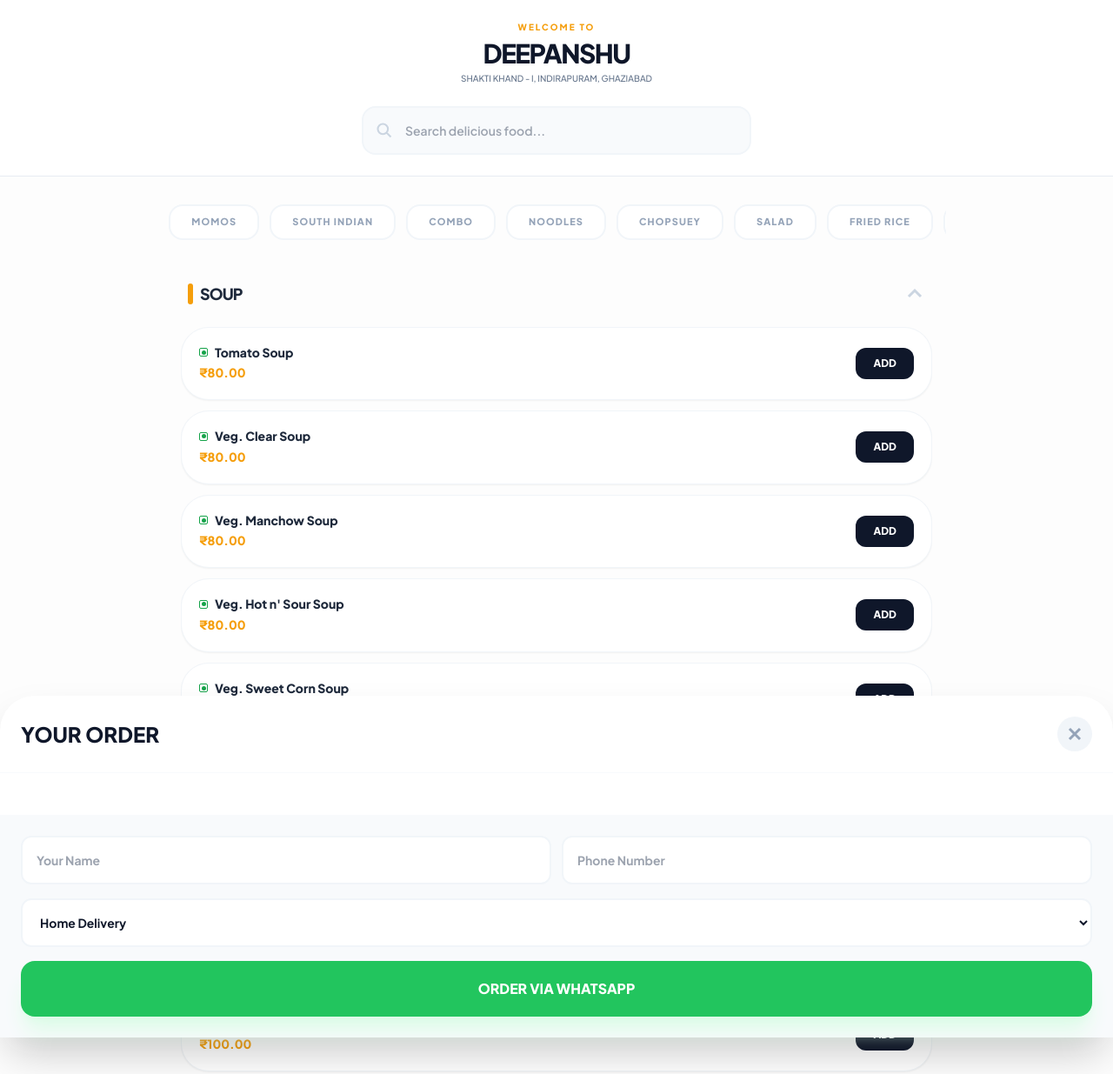
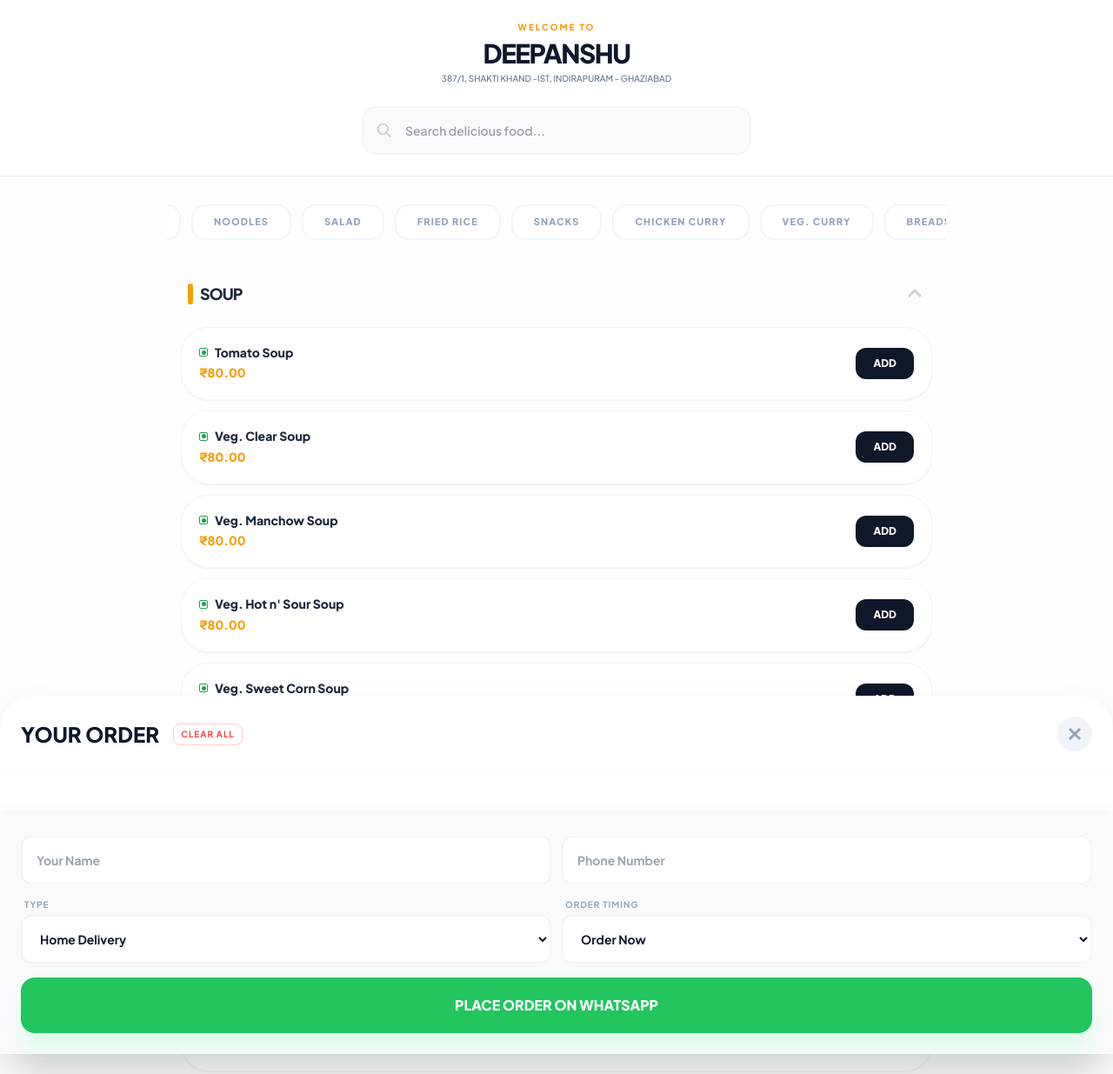
Before and after one commit to Htmrgit/Deepanshu-Restaurant, a plain HTML site: page hdmenu.html in a window 1280 px wide. Shown: the top 1235 px of the page at 87% size. Drawn offline with nearby package versions, Linux system fonts and the light colour scheme.

Commit message:
Update hdmenu.html

```diff
--- a/hdmenu.html
+++ b/hdmenu.html
@@ -76,7 +76,7 @@
             <div class="flex flex-col items-center text-center mb-6">
                 <span class="text-[10px] font-extrabold text-amber-500 uppercase tracking-[0.2em] mb-1">Welcome To</span>
                 <h1 class="text-3xl font-extrabold tracking-tighter uppercase text-slate-900">Deepanshu</h1>
-                <p class="text-[10px] text-slate-500 font-medium mt-1 uppercase">Shakti Khand - I, Indirapuram, Ghaziabad</p>
+                <p class="text-[10px] text-slate-500 font-medium mt-1 uppercase">387/1, SHAKTI KHAND -Ist, Indirapuram - Ghaziabad</p>
             </div>
 
             <div class="relative max-w-md mx-auto">
@@ -132,23 +132,47 @@
     <div id="cartPanelOverlay" class="modal-overlay fixed inset-0 z-50"></div>
     <div id="cartPanel" class="fixed bottom-0 inset-x-0 z-[55] bg-white rounded-t-[2.5rem] shadow-2xl max-h-[90vh] flex flex-col">
         <div class="p-6 border-b border-slate-50 flex justify-between items-center">
+            <div class="flex items-center gap-4">
                 <h2 class="text-2xl font-black text-slate-900 uppercase">Your Order</h2>
+                <button onclick="clearAllCart()" class="text-[10px] font-bold text-red-500 border border-red-200 px-2 py-1 rounded-lg uppercase tracking-widest">Clear All</button>
+            </div>
             <button onclick="toggleCart(false)" class="bg-slate-100 p-2 rounded-full text-slate-400"><svg class="w-6 h-6" fill="none" stroke="currentColor" viewBox="0 0 24 24"><path d="M6 18L18 6M6 6l12 12" stroke-width="3"/></svg></button>
         </div>
 
         <div id="cartItems" class="flex-1 overflow-y-auto p-6 space-y-4"></div>
 
-        <div class="p-6 bg-slate-50 space-y-4">
+        <div class="p-6 bg-slate-50 space-y-4 shadow-[0_-4px_10px_rgba(0,0,0,0.05)]">
+            <!-- User Info -->
             <div class="grid grid-cols-2 gap-3">
                 <input type="text" id="orderName" placeholder="Your Name" class="w-full p-4 rounded-xl border-2 border-slate-100 font-bold text-sm outline-none focus:border-amber-400">
                 <input type="tel" id="orderPhone" placeholder="Phone Number" class="w-full p-4 rounded-xl border-2 border-slate-100 font-bold text-sm outline-none focus:border-amber-400">
             </div>
+
+            <!-- Timing Selection -->
+            <div class="grid grid-cols-2 gap-3">
+                <div class="flex flex-col gap-1">
+                    <label class="text-[10px] font-bold text-slate-400 uppercase tracking-widest ml-1">Type</label>
                     <select id="orderType" class="w-full p-4 rounded-xl border-2 border-slate-100 font-bold text-sm outline-none bg-white">
                         <option value="Delivery">Home Delivery</option>
-                <option value="Pickup">Takeaway / Pickup</option>
+                        <option value="Pickup">Pickup</option>
                     </select>
+                </div>
+                <div class="flex flex-col gap-1">
+                    <label class="text-[10px] font-bold text-slate-400 uppercase tracking-widest ml-1">Order Timing</label>
+                    <select id="scheduleType" onchange="toggleScheduleInput()" class="w-full p-4 rounded-xl border-2 border-slate-100 font-bold text-sm outline-none bg-white">
+                        <option value="Immediate">Order Now</option>
+                        <option value="Scheduled">Schedule Later</option>
+                    </select>
+                </div>
+            </div>
+
+            <!-- Schedule Input -->
+            <div id="scheduleInputContainer" class="hidden animate-pulse">
+                 <input type="datetime-local" id="scheduleTime" class="w-full p-4 rounded-xl border-2 border-amber-200 bg-amber-50 font-bold text-sm outline-none">
+            </div>
+
             <button onclick="placeOrder()" class="w-full bg-green-500 hover:bg-green-600 text-white font-black py-5 rounded-2xl flex items-center justify-center gap-3 shadow-xl shadow-green-100 transition-all active:scale-95">
-                ORDER VIA WHATSAPP
+                PLACE ORDER ON WHATSAPP
             </button>
         </div>
     </div>
@@ -207,14 +231,9 @@
                 { "name": "Paneer Masala Dosa", "price": "170.00" },
                 { "name": "Onion Masala Dosa", "price": "160.00" },
                 { "name": "Deepanshu Special Dosa", "price": "190.00" },
-                { "name": "Rava Masala Dosa", "price": "160.00" },
-                { "name": "Rava Paneer Dosa", "price": "180.00" },
                 { "name": "Veg. Uttapam", "price": "140.00" },
                 { "name": "Onion Uttapam", "price": "130.00" },
-                { "name": "Tomato Uttapam", "price": "130.00" },
-                { "name": "Onion Tomato Uttapam", "price": "150.00" },
                 { "name": "Paneer Uttapam", "price": "170.00" },
-                { "name": "Deepanshu Special Uttapam", "price": "180.00" },
                 { "name": "Sambar Vada (2 PCS)", "price": "120.00" },
                 { "name": "South Indian Platter", "price": "390.00" },
                 { "name": "Sambar Idli (2 PCS)", "price": "120.00" },
@@ -226,90 +245,42 @@
               "items": [
                 { "name": "Pav Bhaji 2 Pcs", "price": "130.00" },
                 { "name": "Veg. Manchurian + Noodles", "price": "230.00" },
-                { "name": "Veg. Manchurian + Veg. Fried Rice", "price": "240.00" },
                 { "name": "Rajma + Chawal", "price": "240.00" },
                 { "name": "Chhole + Chawal", "price": "240.00" },
                 { "name": "Dal + Chawal", "price": "220.00" },
-                { "name": "Keema Nan (2 Pc.) + Gravy (Mutton)", "price": "250.00" },
-                { "name": "Stuff Nan (2 Pc.) + Gravy", "price": "210.00" },
-                { "name": "Paneer Nan (2 Pc.) + Gravy", "price": "240.00" },
-                { "name": "Chicken Chilli W / Fried Rice", "price": "280.00" },
-                { "name": "Chicken Chilli W / Noodles", "price": "270.00" },
-                { "name": "Chilli Paneer W / Fried Rice", "price": "260.00" },
-                { "name": "Chilli Paneer W / Noodles", "price": "260.00" }
+                { "name": "Keema Nan + Gravy", "price": "250.00" },
+                { "name": "Stuff Nan + Gravy", "price": "210.00" },
+                { "name": "Paneer Nan + Gravy", "price": "240.00" }
               ]
             },
             {
               "category": "NOODLES",
               "items": [
                 { "name": "Veg. Noodles", "price": {"Full": "180.00", "Half": "100.00"} },
-                { "name": "Veg. Noodles with Garlic", "price": {"Full": "190.00", "Half": "100.00"} },
                 { "name": "Hakka Noodles", "price": {"Full": "180.00", "Half": "100.00"} },
                 { "name": "Paneer Noodles", "price": {"Full": "210.00", "Half": "110.00"} },
                 { "name": "Egg Noodles", "price": {"Full": "220.00", "Half": "125.00"} },
-                { "name": "Chicken Noodles", "price": {"Full": "230.00", "Half": "125.00"} },
-                { "name": "Veg. Singapuri Noodles", "price": {"Full": "200.00", "Half": "120.00"} },
-                { "name": "Chicken Singapuri Noodles", "price": {"Full": "230.00", "Half": "130.00"} },
-                { "name": "Veg. Schezwan Noodles", "price": {"Full": "200.00", "Half": "110.00"} },
-                { "name": "Chicken Schezwan Noodles", "price": {"Full": "230.00", "Half": "130.00"} }
+                { "name": "Chicken Noodles", "price": {"Full": "230.00", "Half": "125.00"} }
               ]
             },
-            { "category": "CHOPSUEY", "items": [{ "name": "Veg. Chopsuey", "price": "160.00" }, { "name": "Chinese Chopsuey (Non Veg)", "price": "180.00" }] },
             { "category": "SALAD", "items": [{ "name": "Green Salad", "price": "65.00" }, { "name": "Onion Salad", "price": "55.00" }, { "name": "Kachumber Salad", "price": "60.00" }] },
             {
               "category": "FRIED RICE",
               "items": [
-                { "name": "Mater Mushrrom Fried Rice", "price": {"Full": "220.00", "Half": "125.00"} },
                 { "name": "Veg. Fried Rice", "price": {"Full": "200.00", "Half": "120.00"} },
                 { "name": "Paneer Fried Rice", "price": {"Full": "220.00", "Half": "130.00"} },
                 { "name": "Egg. Fried Rice", "price": {"Full": "240.00", "Half": "130.00"} },
-                { "name": "Chicken Fried Rice", "price": {"Full": "240.00", "Half": "140.00"} },
-                { "name": "Veg. Schezwan Fried Rice", "price": {"Full": "210.00", "Half": "130.00"} },
-                { "name": "Chicken Schezwan Fried Rice", "price": {"Full": "250.00", "Half": "140.00"} }
+                { "name": "Chicken Fried Rice", "price": {"Full": "240.00", "Half": "140.00"} }
               ]
             },
             {
-              "category": "SNACKS (Gravy)",
+              "category": "SNACKS",
               "items": [
                 { "name": "Chilli Paneer", "price": {"Full": "310.00", "Half": "170.00"} },
-                { "name": "Paneer Manchurian", "price": {"Full": "290.00", "Half": "160.00"} },
                 { "name": "Veg. Manchurian", "price": {"Full": "240.00", "Half": "130.00"} },
                 { "name": "Chicken Chilli B/L", "price": {"Full": "440.00", "Half": "270.00"} },
-                { "name": "Chicken Manchurian B/L", "price": {"Full": "430.00", "Half": "270.00"} }
-              ]
-            },
-            {
-              "category": "SNACKS (Dry)",
-              "items": [
                 { "name": "Chicken Lollipop", "price": {"Full": "400.00", "Half": "260.00"} },
-                { "name": "Chicken Wings (Crispy)", "price": {"Full": "370.00", "Half": "210.00"} },
-                { "name": "Chilli Soya Chap", "price": "240.00" },
-                { "name": "Mushroom Chilli", "price": "240.00" },
-                { "name": "French Fry (500 Ml)", "price": "130.00" },
-                { "name": "Chilli Potato", "price": {"Full": "220.00", "Half": "120.00"} },
-                { "name": "Honey Chilli Potato", "price": {"Full": "230.00", "Half": "130.00"} },
-                { "name": "Veg. Spring Roll (8 Pc.)", "price": "150.00" }
-              ]
-            },
-            { "category": "DAHI & RAITA", "items": [{ "name": "Plain Dahi", "price": "90.00" }, { "name": "Aloo Raita", "price": "100.00" }, { "name": "Mix Raita", "price": "110.00" }, { "name": "Pineapple Raita", "price": "120.00" }] },
-            {
-              "category": "RICE & BIRYANI",
-              "items": [
-                { "name": "Steam Rice", "price": {"Full": "100.00", "Half": "55.00"} },
-                { "name": "Zeera Rice", "price": "110.00" },
-                { "name": "Veg. Pulao", "price": "170.00" },
-                { "name": "Veg. Biryani With Raita", "price": {"Full": "200.00", "Half": "120.00"} },
-                { "name": "Chicken Biryani With Gravy", "price": {"Full": "260.00", "Half": "155.00"} },
-                { "name": "Mutton Biryani With Gravy", "price": {"Full": "300.00", "Half": "175.00"} }
-              ]
-            },
-            {
-              "category": "MUTTON CURRY",
-              "items": [
-                { "name": "Rara Mutton", "price": {"Full-4Pcs": "670.00", "Half-2Pcs": "330.00"} },
-                { "name": "Mutton Masala", "price": {"Full": "550.00", "Half": "280.00"} },
-                { "name": "Mutton Curry", "price": {"Full": "530.00", "Half": "270.00"} },
-                { "name": "Keema Meat", "price": "580.00" }
+                { "name": "Chilli Potato", "price": {"Full": "220.00", "Half": "120.00"} }
               ]
             },
             {
@@ -317,69 +288,22 @@
               "items": [
                 { "name": "Chicken Rara", "price": {"Full-8PC": "730.00", "Half-4PC": "460.00", "Qtr-2PC": "290.00"} },
                 { "name": "Butter Chicken", "price": {"Full-8PC": "645.00", "Half-4PC": "460.00", "Qtr-2PC": "280.00"} },
-                { "name": "Kadhai Chicken", "price": {"Full-8PC": "625.00", "Half-4PC": "420.00", "Qtr-2PC": "280.00"} },
-                { "name": "Egg Curry", "price": {"Full-8PC": "555.00", "Half-4PC": "280.00"} }
+                { "name": "Handi Chicken", "price": {"Full-8PC": "725.00", "Half-4PC": "470.00"} }
               ]
             },
-            {
-              "category": "BONELESS CHICKEN",
-              "items": [
-                { "name": "Chicken Tikka Masala BL", "price": {"Full-12PC": "700.00", "Half-6PC": "460.00"} },
-                { "name": "Butter Chicken BL", "price": {"Full-12PC": "710.00", "Half-6PC": "470.00"} },
-                { "name": "Chicken Lababdar BL", "price": {"Full-12PC": "720.00", "Half-6PC": "490.00"} }
-              ]
-            },
-            {
-              "category": "SOYA CHAP",
-              "items": [
-                { "name": "Soya Malai Chap Stuffed", "price": {"Full": "280.00", "Half": "150.00"} },
-                { "name": "Afgani Malai Chap", "price": {"Full": "290.00", "Half": "150.00"} },
-                { "name": "Masala Chap", "price": {"Full": "250.00", "Half": "130.00"} }
-              ]
-            },
-            {
-              "category": "MUSHROOM & PANEER",
-              "items": [
-                { "name": "Paneer Tikka", "price": {"Full-8Pcs": "290.00", "Half-4Pcs": "150.00"} },
-                { "name": "Mushroom Tikka", "price": "270.00" },
-                { "name": "Veg Platter", "price": "430.00" }
-              ]
-            },
-            {
-              "category": "NON-VEG STARTERS",
-              "items": [
-                { "name": "Tandoor Chicken", "price": {"Full-8Pcs": "580.00", "Half-4Pcs": "300.00"} },
-                { "name": "Chicken Tikka", "price": {"Full": "390.00", "Half": "200.00"} },
-                { "name": "Chicken Seek Kabab", "price": {"Full": "280.00", "Half": "150.00"} }
-              ]
-            },
-            { "category": "ROLL", "items": [{ "name": "Paneer Tikka Roll", "price": "190.00" }, { "name": "Chicken Tikka Roll", "price": "200.00" }] },
             {
               "category": "VEG. CURRY",
               "items": [
                 { "name": "Dal Makhani", "price": {"Full": "275.00", "Half": "155.00"} },
                 { "name": "Paneer Butter Masala", "price": {"Full": "295.00", "Half": "165.00"} },
                 { "name": "Shahi Paneer", "price": {"Full": "285.00", "Half": "165.00"} },
-                { "name": "Kadhai Paneer", "price": {"Full": "295.00", "Half": "165.00"} },
-                { "name": "Malai Kofta", "price": "275.00" },
-                { "name": "Mix Veg.", "price": {"Full": "255.00", "Half": "135.00"} }
-              ]
-            },
-            {
-              "category": "THALI",
-              "items": [
-                { "name": "Special Thali", "price": "255.00" },
-                { "name": "General Thali", "price": "160.00" }
+                { "name": "Kadhai Paneer", "price": {"Full": "295.00", "Half": "165.00"} }
               ]
             },
             {
               "category": "BREADS",
               "items": [
-                { "name": "Plain Chapati (Tawa)", "price": "12.00" },
-                { "name": "Butter Chapati (Tawa)", "price": "14.00" },
-                { "name": "Plain Roti (Tandoor)", "price": "22.00" },
                 { "name": "Butter Roti (Tandoor)", "price": "25.00" },
-                { "name": "Plain Nan", "price": "45.00" },
                 { "name": "Butter Nan", "price": "55.00" },
                 { "name": "Lachha Paratha", "price": "55.00" },
                 { "name": "Paneer Nan", "price": "70.00" },
@@ -393,6 +317,15 @@
         const menuContent = document.getElementById('menuContent');
         const categoryTabs = document.getElementById('categoryTabs');
         const searchInput = document.getElementById('searchInput');
+
+        // Load saved user info
+        window.onload = () => {
+            const savedName = localStorage.getItem('deepanshu_name');
+            const savedPhone = localStorage.getItem('deepanshu_phone');
+            if (savedName) document.getElementById('orderName').value = savedName;
+            if (savedPhone) document.getElementById('orderPhone').value = savedPhone;
+            renderMenu();
+        };
 
         function isNonVeg(name) {
             const nvKeywords = ['chicken', 'mutton', 'egg', 'keema', 'meat', 'wings', 'lollipop', 'tangri', 'fish'];
@@ -492,20 +425,28 @@
         function renderCartItems() {
             const container = document.getElementById('cartItems');
             if (cart.length === 0) {
-                container.innerHTML = `<p class="text-center py-10 text-slate-400 font-bold">Your cart is empty</p>`;
+                container.innerHTML = `<div class="text-center py-10 space-y-4">
+                    <p class="text-slate-400 font-bold uppercase tracking-widest text-xs">Your cart is empty</p>
+                    <button onclick="toggleCart(false)" class="text-amber-500 font-black text-sm">Return to Menu</button>
+                </div>`;
                 return;
             }
             container.innerHTML = cart.map((item, idx) => `
-                <div class="flex justify-between items-center gap-4 bg-slate-50 p-4 rounded-2xl">
+                <div class="flex justify-between items-center gap-4 bg-slate-50 p-4 rounded-3xl border border-slate-100">
                     <div class="flex-1">
                         <h4 class="text-sm font-black text-slate-900 leading-tight">${item.name}</h4>
                         <p class="text-[10px] font-bold text-slate-400 uppercase tracking-widest">${item.variant}</p>
                         <p class="text-xs font-black text-amber-500 mt-1">₹${(item.price * item.qty).toFixed(2)}</p>
                     </div>
+                    <div class="flex items-center gap-2">
                         <div class="flex items-center gap-3 bg-white border border-slate-100 p-1.5 rounded-xl">
                             <button onclick="updateQty(${idx}, -1)" class="w-6 h-6 flex items-center justify-center font-black text-slate-400">-</button>
                             <span class="text-xs font-black w-4 text-center">${item.qty}</span>
                             <button onclick="updateQty(${idx}, 1)" class="w-6 h-6 flex items-center justify-center font-black text-amber-500">+</button>
+                        </div>
+                        <button onclick="removeItem(${idx})" class="p-2 text-red-400 hover:text-red-500">
+                            <svg class="w-5 h-5" fill="none" stroke="currentColor" viewBox="0 0 24 24"><path d="M19 7l-.867 12.142A2 2 0 0116.138 21H7.862a2 2 0 01-1.995-1.858L5 7m5 4v6m4-6v6m1-10V4a1 1 0 00-1-1h-4a1 1 0 00-1 1v3M4 7h16" stroke-width="2"/></svg>
+                        </button>
                     </div>
                 </div>
             `).join('');
@@ -518,25 +459,67 @@
             updateUI();
         }
 
-        function toggleCart(show) {
-            document.getElementById('cartPanel').classList.toggle('open', show);
-            document.getElementById('cartPanelOverlay').classList.toggle('open', show);
+        function removeItem(idx) {
+            cart.splice(idx, 1);
+            if (cart.length === 0) toggleCart(false);
+            updateUI();
+        }
+
+        function clearAllCart() {
+            if (confirm("Are you sure you want to clear your entire cart?")) {
+                cart = [];
+                toggleCart(false);
+                updateUI();
+            }
+        }
+
+        function toggleScheduleInput() {
+            const type = document.getElementById('scheduleType').value;
+            document.getElementById('scheduleInputContainer').classList.toggle('hidden', type === 'Immediate');
         }
 
         function placeOrder() {
             const name = document.getElementById('orderName').value;
             const phone = document.getElementById('orderPhone').value;
             const type = document.getElementById('orderType').value;
+            const scheduleType = document.getElementById('scheduleType').value;
+            const scheduleTime = document.getElementById('scheduleTime').value;
+
             if (!name || !phone) { alert("Please enter your name and phone number!"); return; }
+            if (scheduleType === 'Scheduled' && !scheduleTime) { alert("Please select a valid date and time for your order!"); return; }
+
+            // Save user info for next time
+            localStorage.setItem('deepanshu_name', name);
+            localStorage.setItem('deepanshu_phone', phone);
 
             let msg = `*NEW ORDER - DEEPANSHU RESTAURANT*\n`;
             msg += `--------------------------\n`;
-            msg += `*Name:* ${name}\n*Phone:* ${phone}\n*Type:* ${type}\n`;
+            msg += `*Name:* ${name}\n*Phone:* ${phone}\n*Order:* ${type}\n`;
+
+            if (scheduleType === 'Scheduled') {
+                const date = new Date(scheduleTime).toLocaleString('en-IN', { dateStyle: 'medium', timeStyle: 'short' });
+                msg += `*⏰ Scheduled For:* ${date}\n`;
+            } else {
+                msg += `*⏰ Order For:* Immediate\n`;
+            }
+
             msg += `--------------------------\n`;
             cart.forEach(item => { msg += `• ${item.name} (${item.variant}) x ${item.qty} = ₹${(item.price * item.qty).toFixed(2)}\n`; });
             const total = cart.reduce((sum, item) => sum + (item.price * item.qty), 0);
             msg += `--------------------------\n*TOTAL: ₹${total.toFixed(2)}*\n\n_Sent via Digital Menu_`;
+
+            // Open WhatsApp
             window.open(`https://wa.me/919910109626?text=${encodeURIComponent(msg)}`, '_blank');
+
+            // Clear cart after order
+            cart = [];
+            toggleCart(false);
+            updateUI();
+        }
+
+        function toggleCart(show) {
+            document.getElementById('cartPanel').classList.toggle('open', show);
+            document.getElementById('cartPanelOverlay').classList.toggle('open', show);
         }
 
         function scrollToCategory(id) {
@@ -562,7 +545,6 @@
 
         window.addEventListener('scroll', updateActiveTab);
         searchInput.addEventListener('input', (e) => renderMenu(e.target.value));
-        setTimeout(() => renderMenu(), 500);
     </script>
 </body>
 </html>
```
Lines whose indentation alone changed are shown as unchanged.
